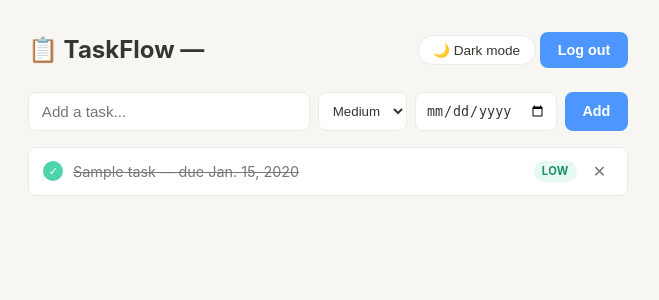
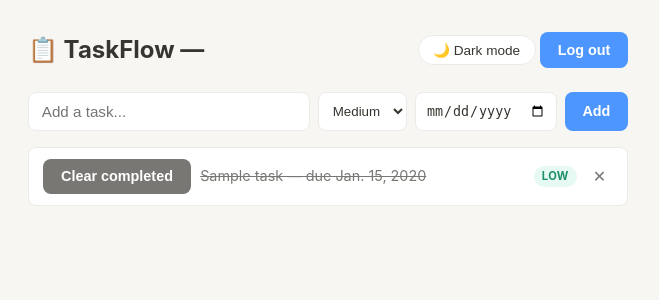
Before and after one commit to muskaanjaggi/lab_IMAP, a Django app: template tasks/templates/tasks/task_list.html in a window 1280 px wide. Shown: the top 300 px of the page, without its empty margins (312-971 px from the left). Run offline with Django 5.2, Linux system fonts and the light colour scheme; the template is opened without the code that fills it: values that come from a table or form of the project are taken from there, others are empty; tables that the repository leaves empty hold one stand-in row (values such as "Sample post").

Commit message:
Add clear completed button

```diff
--- a/tasks/templates/tasks/task_list.html
+++ b/tasks/templates/tasks/task_list.html
@@ -47,10 +47,10 @@
   <ul id="task-list">
     {% for task in tasks %}
       <li data-done="{{ task.done|yesno:'true,false' }}">
-        <form method="post" action="{% url 'toggle_task' task.id %}" style="display:contents">
-          {% csrf_token %}
-          <button type="submit" class="task-check" data-done="{{ task.done|yesno:'true,false' }}">{% if task.done %}✓{% endif %}</button>
-        </form>
+        <form method="post" action="{% url 'clear_completed' %}">
+  {% csrf_token %}
+  <button type="submit" class="btn" style="background:var(--text-muted)">Clear completed</button>
+</form>
         <span class="task-title">{{ task.title }}{% if task.due_date %} &mdash; due {{ task.due_date }}{% endif %}</span>
         <span class="badge" data-priority="{{ task.priority }}">{{ task.priority }}</span>
         <form method="post" action="{% url 'delete_task' task.id %}" style="display:contents">
--- a/tasks/urls.py
+++ b/tasks/urls.py
@@ -17,4 +17,5 @@ urlpatterns = [
     path("accounts/login/", auth_views.LoginView.as_view(template_name="login.html"), name="login"),
     path("accounts/", include("django.contrib.auth.urls")),
     path("", include("tasks.urls")),
+    path("clear-completed/", views.clear_completed, name="clear_completed"),
 ]
--- a/tasks/views.py
+++ b/tasks/views.py
@@ -30,3 +30,8 @@ def delete_task(request, task_id):
     task = get_object_or_404(Task, id=task_id, owner=request.user)
     task.delete()
     return redirect("task_list")
+
+@login_required
+def clear_completed(request):
+    Task.objects.filter(owner=request.user, done=True).delete()
+    return redirect("task_list")
```
